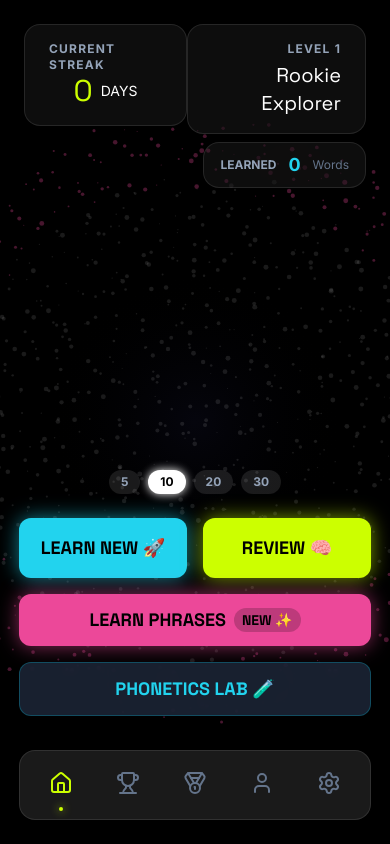
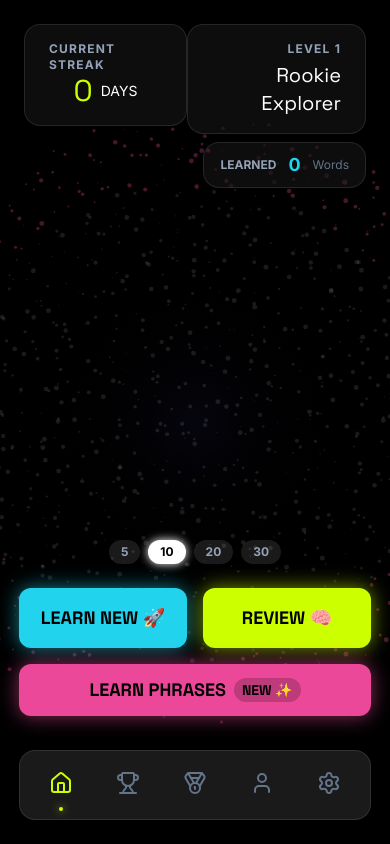
Before and after one commit to MohamedHassanEwais/1percent, a Next.js app: page /map in a window 390 px wide. Built offline with nearby package versions, Linux system fonts and the light colour scheme; no server answers.

Commit message:
chore: Remove legacy Phonetics Lab button

```diff
--- a/src/app/(dashboard)/map/page.tsx
+++ b/src/app/(dashboard)/map/page.tsx
@@ -97,12 +97,7 @@ export default function GalaxyMapPage() {
                     <span className="text-sm bg-black/20 px-2 py-0.5 rounded-full">NEW ✨</span>
                 </button>
 
-                <button
-                    onClick={() => router.push('/foundation/phonetics')}
-                    className="w-full bg-slate-800/80 backdrop-blur text-cyan-400 border border-cyan-500/30 font-heading font-bold text-lg py-3 rounded-xl hover:bg-slate-700 hover:scale-105 transition-transform active:scale-95 flex items-center justify-center gap-2"
-                >
-                    <span>PHONETICS LAB 🧪</span>
-                </button>
+
             </div>
         </div>
     );
```
